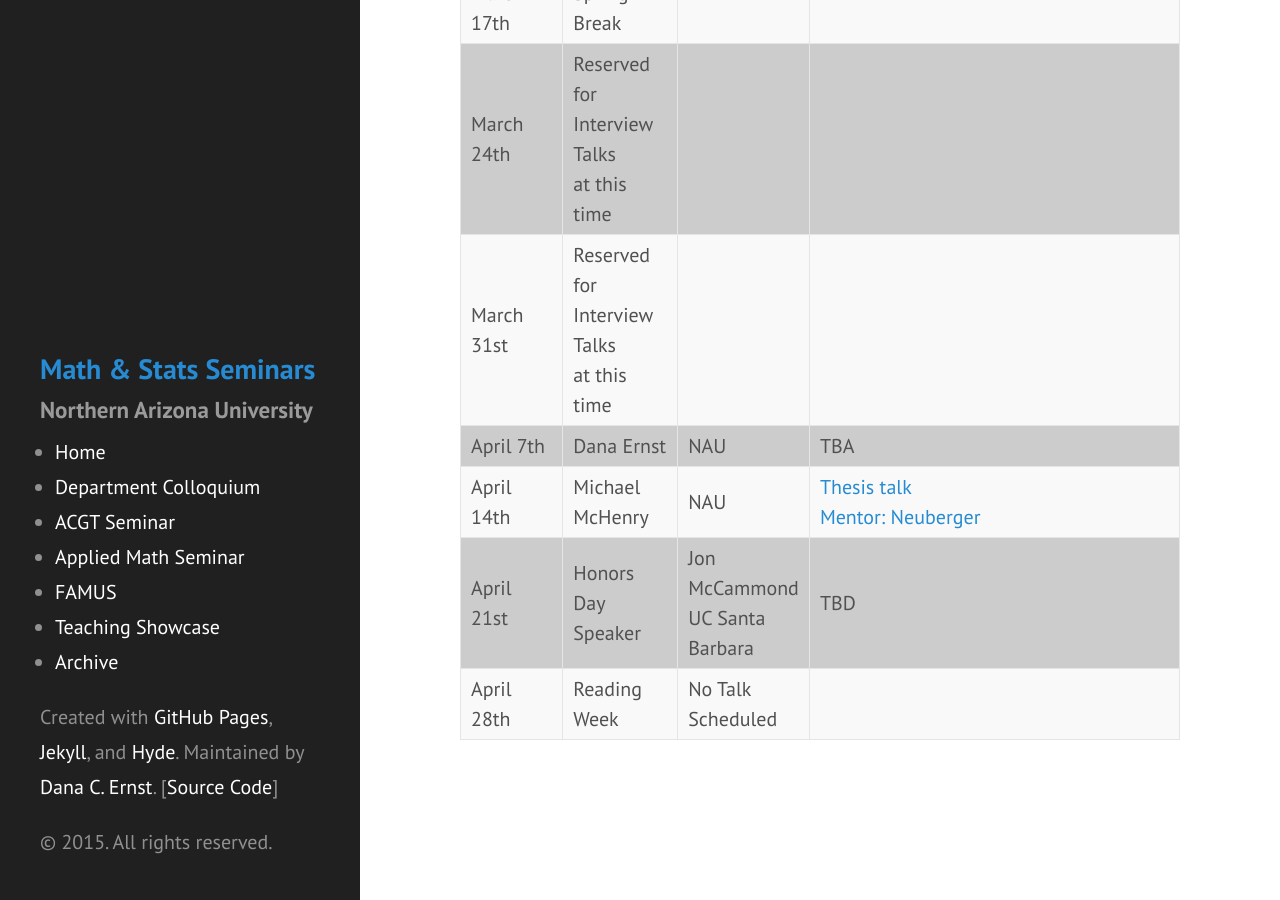
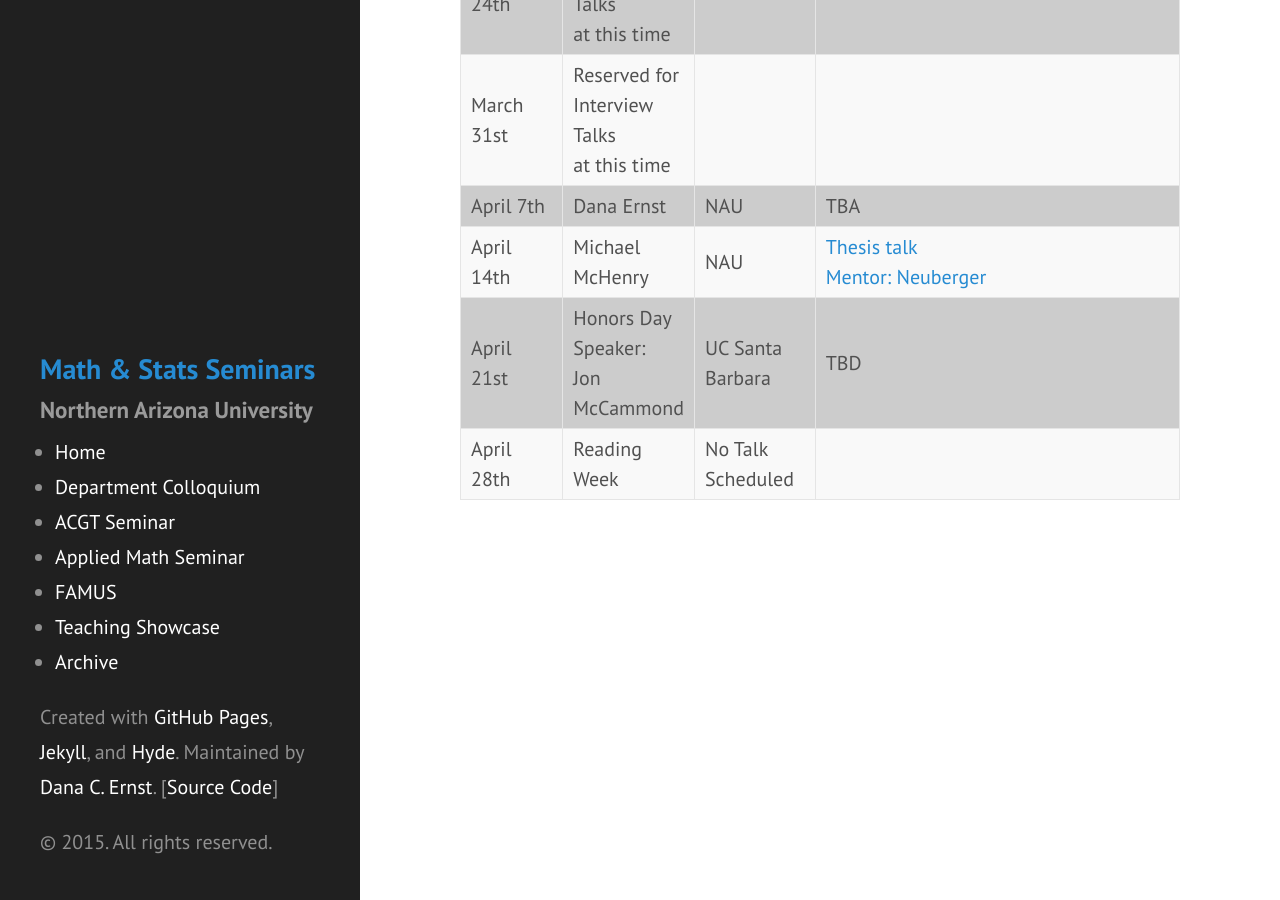
Before and after one commit to NAUMathStat/seminars, a Jekyll site: the page built from colloquiumSpring2015.md, in a window 1280 px wide and 900 px high, scrolled down 1518 px. Built offline with Jekyll 4.4.1, drawn with Linux system fonts in a browser that asks for light colours; Markdown is read by kramdown in place of the engine named in the settings; formulas are drawn with MathJax 3.

```diff
--- a/colloquiumSpring2015.md
+++ b/colloquiumSpring2015.md
@@ -136,8 +136,8 @@ Invariant Subspaces for a Nonlinear PDE on the Sierpinski Gasket.</a></td>
 
 <tr>
   <td>April 21st</td>
-  <td>Honors Day Speaker</td>
-  <td>Jon McCammond<br>UC Santa Barbara</td>
+  <td>Honors Day Speaker:<br>Jon McCammond</td>
+  <td>UC Santa Barbara</td>
 <td>TBD</td>
 </tr>
 
```
